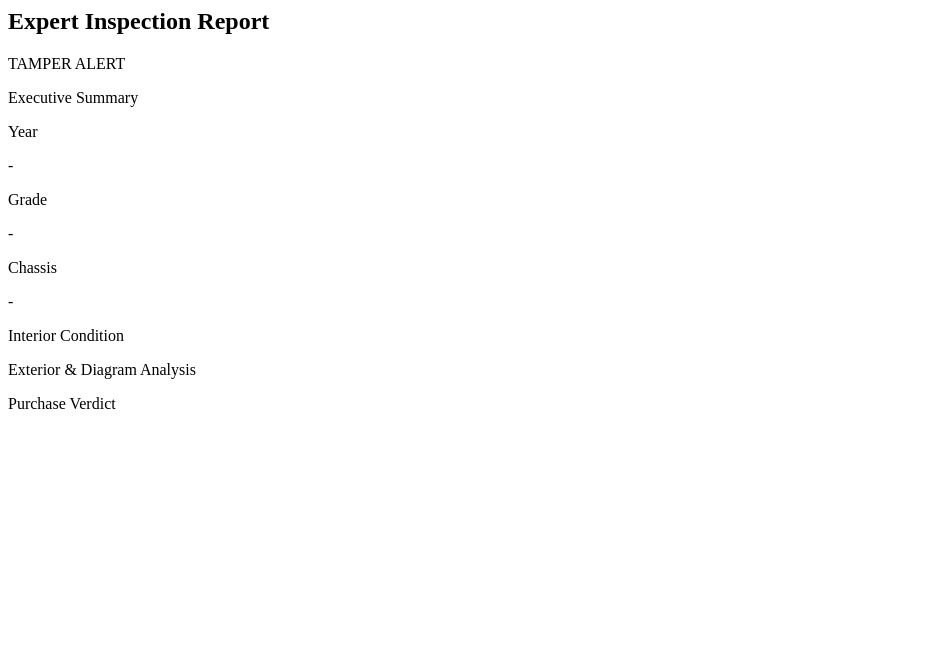
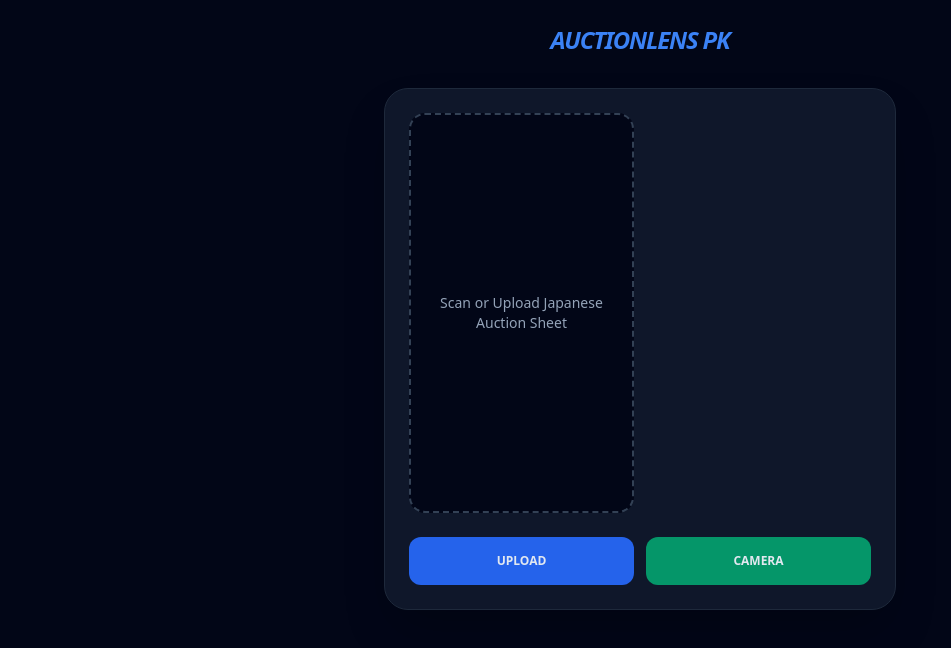
Before and after one commit to raheelhayat038/auctionlens, a website: page index.html in a window 1280 px wide. Shown: the whole page, without its empty margins (0-951 px from the left). Drawn offline with nearby package versions, Linux system fonts and the light colour scheme.

Commit message:
Refactor index.html structure and styles

```diff
--- a/index.html
+++ b/index.html
@@ -1,46 +1,85 @@
-<div id="result" class="hidden w-full max-w-lg mt-8 mb-12 space-y-4">
+<!DOCTYPE html>
+<html lang="en">
+<head>
+    <meta charset="UTF-8">
+    <meta name="viewport" content="width=device-width, initial-scale=1.0">
+    <title>AUCTIONLENS PK</title>
+    <script src="https://cdn.tailwindcss.com"></script>
+    <style>
+        body { background-color: #020617; }
+        #video { object-fit: cover; }
+    </style>
+</head>
+<body class="text-slate-200 min-h-screen flex flex-col items-center p-6 font-sans">
+
+    <h1 class="text-2xl font-black text-blue-500 tracking-tighter mb-8 uppercase italic">AuctionLens PK</h1>
+
+    <div class="w-full max-w-lg bg-slate-900 border border-slate-800 rounded-3xl p-6 shadow-2xl mb-8">
+        <div id="dropzone" class="relative border-2 border-dashed border-slate-700 rounded-2xl aspect-[9/16] max-h-[400px] flex flex-col items-center justify-center overflow-hidden bg-slate-950 mb-6">
+            <img id="previewImg" class="absolute inset-0 w-full h-full object-contain hidden z-10">
+            <video id="video" autoplay playsinline class="absolute inset-0 w-full h-full hidden z-10"></video>
+            <div id="placeholderText" class="text-center p-4">
+                <p class="text-slate-400 text-sm font-medium">Scan or Upload Japanese Auction Sheet</p>
+            </div>
+            <button id="shutter" class="absolute bottom-6 z-20 w-16 h-16 bg-white rounded-full border-4 border-red-500 hidden active:scale-90"></button>
+        </div>
+
+        <div class="grid grid-cols-2 gap-3">
+            <label class="flex items-center justify-center bg-blue-600 hover:bg-blue-500 py-4 rounded-xl cursor-pointer font-bold text-xs uppercase">
+                Upload <input type="file" id="fileIn" class="hidden" accept="image/*">
+            </label>
+            <button id="btnCam" class="bg-emerald-600 hover:bg-emerald-500 py-4 rounded-xl font-bold text-xs uppercase">Camera</button>
+        </div>
+        <button id="analyze" class="hidden w-full mt-4 bg-white text-black font-black py-4 rounded-xl uppercase tracking-widest active:scale-95">Analyze Sheet</button>
+    </div>
+
+    <div id="result" class="hidden w-full max-w-lg space-y-4 mb-12">
         <div class="bg-slate-900 rounded-3xl border border-slate-800 p-6 shadow-2xl space-y-6">
 
             <div class="flex justify-between items-center border-b border-slate-800 pb-3">
-            <h2 class="text-blue-500 font-black italic text-sm tracking-widest uppercase">Expert Inspection Report</h2>
-            <span id="flagStatus" class="hidden bg-red-600 text-[10px] font-black px-2 py-1 rounded text-white animate-pulse">TAMPER ALERT</span>
+                <h2 class="text-blue-500 font-black italic text-xs tracking-widest uppercase">Expert Inspection Report</h2>
+                <span id="flagStatus" class="hidden bg-red-600 text-[9px] font-black px-2 py-1 rounded text-white italic animate-pulse">TAMPER ALERT</span>
             </div>
 
             <div class="bg-blue-500/5 border border-blue-500/20 p-4 rounded-2xl">
-            <p class="text-blue-400 text-[9px] uppercase font-black mb-1 tracking-widest">Executive Summary</p>
+                <p class="text-blue-400 text-[8px] uppercase font-black mb-1 tracking-widest">Executive Summary</p>
                 <p id="resSummary" class="text-sm text-slate-200 leading-relaxed italic"></p>
             </div>
 
             <div class="grid grid-cols-3 gap-2">
                 <div class="bg-slate-950 p-3 rounded-xl border border-slate-800/50 text-center">
-                <p class="text-slate-500 text-[8px] uppercase font-bold mb-1">Year</p>
+                    <p class="text-slate-500 text-[7px] uppercase font-bold mb-1">Year</p>
                     <p id="resYear" class="text-sm font-black text-white">-</p>
                 </div>
                 <div class="bg-slate-950 p-3 rounded-xl border border-slate-800/50 text-center">
-                <p class="text-slate-500 text-[8px] uppercase font-bold mb-1">Grade</p>
+                    <p class="text-slate-500 text-[7px] uppercase font-bold mb-1">Grade</p>
                     <p id="resGrade" class="text-sm font-black text-white">-</p>
                 </div>
                 <div class="bg-slate-950 p-3 rounded-xl border border-slate-800/50 text-center">
-                <p class="text-slate-500 text-[8px] uppercase font-bold mb-1">Chassis</p>
+                    <p class="text-slate-500 text-[7px] uppercase font-bold mb-1">Chassis</p>
                     <p id="resChassis" class="text-[10px] font-mono text-blue-400 truncate">-</p>
                 </div>
             </div>
 
             <div class="space-y-4">
                 <div class="bg-slate-950 p-4 rounded-2xl border border-slate-800/50">
-                <p class="text-emerald-500 text-[9px] uppercase font-black mb-2 tracking-widest">Interior Condition</p>
+                    <p class="text-emerald-500 text-[8px] uppercase font-black mb-2 tracking-widest">Interior Condition</p>
                     <div id="resInterior" class="text-xs text-slate-300 leading-relaxed whitespace-pre-wrap"></div>
                 </div>
 
                 <div class="bg-slate-950 p-4 rounded-2xl border border-slate-800/50">
-                <p class="text-orange-400 text-[9px] uppercase font-black mb-2 tracking-widest">Exterior & Diagram Analysis</p>
+                    <p class="text-orange-400 text-[8px] uppercase font-black mb-2 tracking-widest">Exterior & Diagram Analysis</p>
                     <div id="resExterior" class="text-xs text-slate-300 leading-relaxed whitespace-pre-wrap"></div>
                 </div>
             </div>
 
             <div id="verdictBox" class="p-5 rounded-2xl border-2 text-center transition-colors duration-500">
-            <p class="text-[10px] uppercase font-black mb-1 opacity-70">Purchase Verdict</p>
+                <p class="text-[9px] uppercase font-black mb-1 opacity-70">Purchase Verdict</p>
                 <p id="resVerdict" class="text-lg font-black italic tracking-tight"></p>
             </div>
         </div>
     </div>
+
+    <script src="chat.js"></script>
+</body>
+</html>
```
Lines whose indentation alone changed are shown as unchanged.
